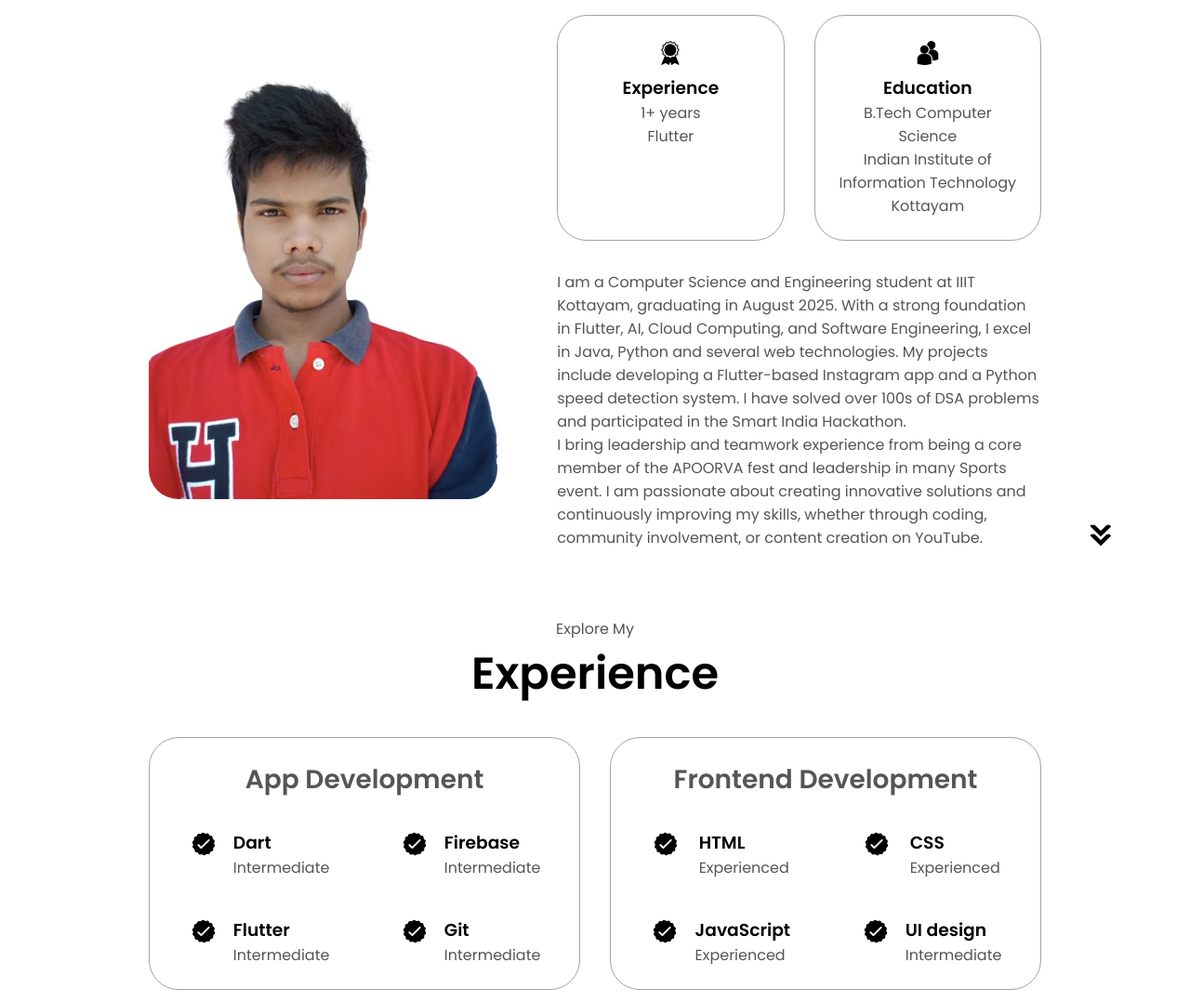
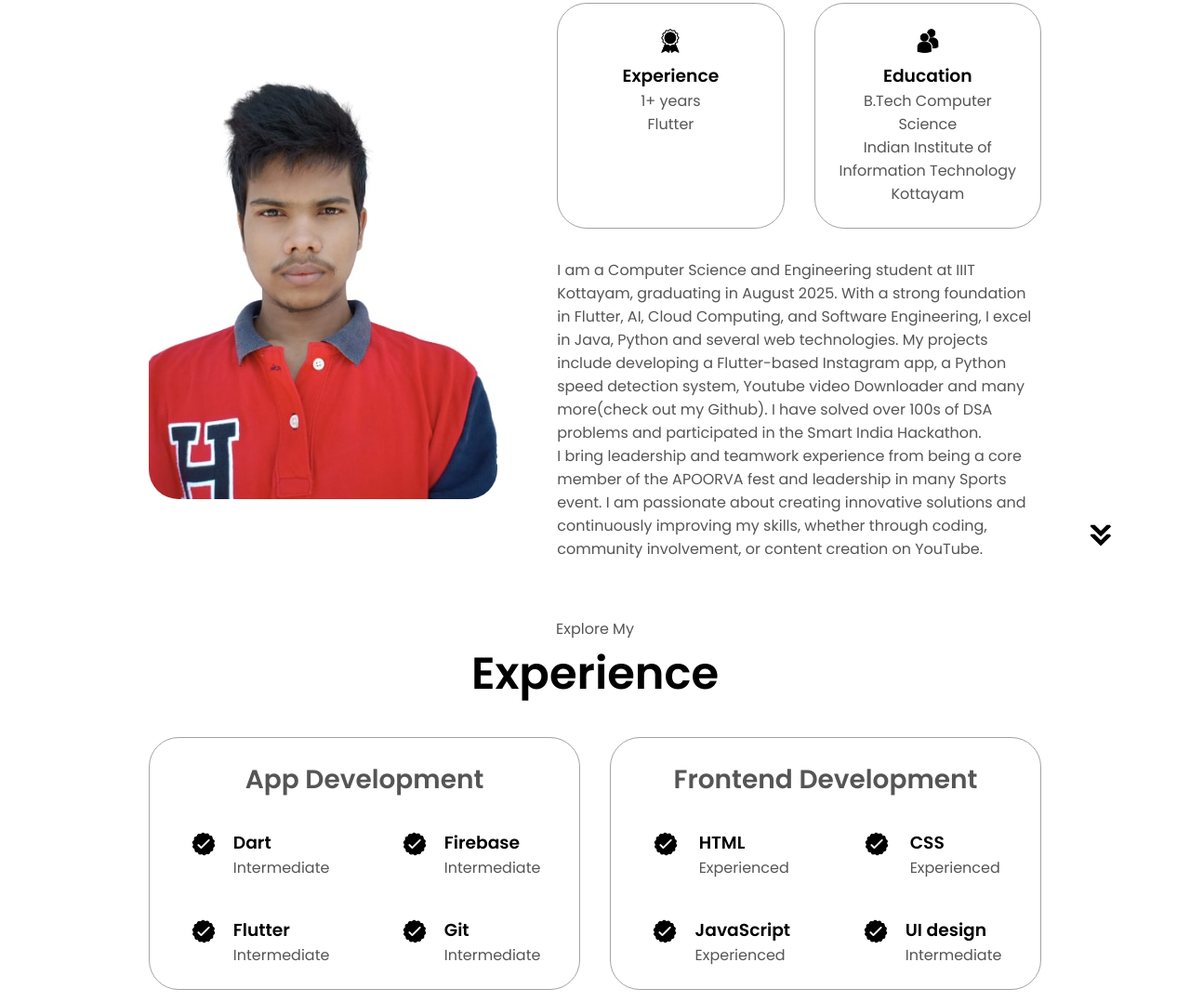
Before and after one commit to Abdevilji/html-css-js-portfolio, a plain HTML site: page index.html in a window 1280 px wide. Shown: the part 1032-2110 px from the top of the page at 93% size. Drawn offline with Linux system fonts and the light colour scheme.

Commit message:
Update index.html

```diff
--- a/index.html
+++ b/index.html
@@ -107,7 +107,7 @@
             <p>
               I am a Computer Science and Engineering student at IIIT Kottayam, graduating in August 2025. With a strong foundation in Flutter, AI,
                Cloud Computing, and Software Engineering, I excel in  Java, Python and several web technologies. My projects
-               include developing a Flutter-based Instagram app and a Python speed detection system. I have solved over 100s of DSA
+               include developing a Flutter-based Instagram app, a Python speed detection system, Youtube video Downloader and many more(check out my Github). I have solved over 100s of DSA
                problems and participated in the Smart India Hackathon.
 <br>
 I bring leadership and teamwork experience from being a  core member of the APOORVA fest and leadership in many Sports event. I am passionate about creating innovative solutions and continuously improving my skills, whether through coding, community involvement, or content creation on YouTube.
```
